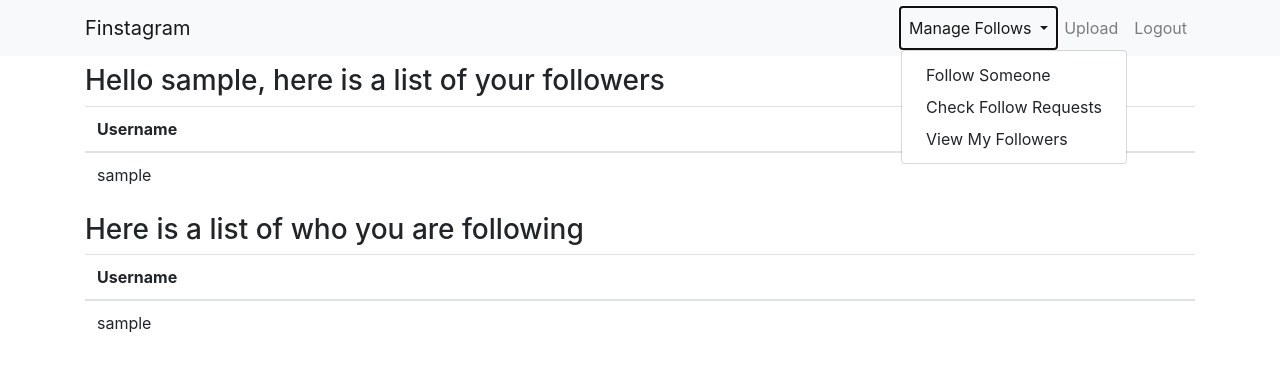
After one commit to fk721/finstagram, a Flask app: page /view-followers in a window 1280 px wide, after a click on "Manage Follows". The commit adds this page. Shown: the top 372 px of the page. Run offline with Flask 2, Linux system fonts and the light colour scheme; the visitor is signed in with stand-in values (Sample User, id 1); tables that the repository leaves empty hold one stand-in row (values such as "Sample post"); some libraries are stand-ins or nearby versions.

Commit message:
Final updates

```diff
--- a/app.py
+++ b/app.py
@@ -30,7 +30,6 @@ def convertToBinaryData(filename):
 #Define a route to hello function
 @app.route('/')
 def hello():
-    # return render_template('index.html')
     try:
         return home()
     except:
@@ -40,6 +39,11 @@ def hello():
 @app.route('/login')
 def login():
     return render_template('login.html')
+
+@app.route('/logout')
+def logout():
+    session.pop('username')
+    return redirect('/')
 
 #Define route for register
 @app.route('/register')
@@ -123,7 +127,7 @@ def home():
 
         query = 'SELECT photoID, postingdate, photoBlob, caption, photoPoster \
                 FROM (SELECT * FROM Photo P JOIN Follow F ON (P.photoPoster = F.username_followed) WHERE followstatus = True AND allFollowers = True \
-                AND username_follower = %s OR %s IN (SELECT member_username FROM BelongTo WHERE groupName IN (SELECT groupName FROM SharedWith WHERE photoID =  P.photoID))) \
+                AND username_follower = %s OR ( followstatus = True and %s IN (SELECT member_username FROM BelongTo WHERE (groupName, owner_username) IN (SELECT groupName, groupOwner FROM SharedWith WHERE photoID =  P.photoID)))) \
                 AS T \
                 UNION \
                 (SELECT photoID, postingdate, photoBlob, caption, photoPoster \
@@ -178,6 +182,79 @@ def upload_image():
     else:
         return render_template('login.html')
 
+@app.route('/follow')
+def followSomeone():
+    try:
+        user = session['username']
+        return render_template('follow-someone.html')
+    except:
+        return render_template('login.html')
+
+@app.route("/followUser", methods=["POST"])
+def followUser():
+    if 'username' in session:
+        userToFollow = request.form['userToFollow']
+        if userToFollow == session['username']:
+            message = "You cannot follow yourself"
+        else:
+            cursor = conn.cursor()
+            query = 'SELECT username FROM Person WHERE username = % s'
+            cursor.execute(query, (userToFollow))
+            if (cursor.fetchone() is None):
+                message = "This user does not exist"
+            else:
+                query = 'SELECT * FROM Follow WHERE username_followed = %s AND username_follower = %s'
+                cursor.execute(query, (userToFollow, session['username']))
+                followEntry = cursor.fetchone()
+                if (followEntry is None):
+                    query = 'INSERT INTO Follow (username_followed, username_follower, followstatus) VALUES (%s, %s, %s)'
+                    cursor.execute(query, (userToFollow, session['username'], False))
+                    conn.commit()
+                    message = "Your request has been sent"
+                elif (followEntry['followstatus']):
+                    message = "You already follow this user"
+                else:
+                    message = "You have already sent out this follow request"
+                cursor.close()
+        return render_template("follow-someone.html", message=message)
+    else:
+        return render_template('login.html')
+
+@app.route('/follow-requests')
+def followRequests():
+    try:
+        user = session['username']
+        cursor = conn.cursor()
+        query = 'SELECT username_follower FROM Follow WHERE followstatus = False AND username_followed = %s'
+        cursor.execute(query, (session['username']))
+        requests = cursor.fetchall()
+        cursor.close()
+        return render_template('follow-requests.html', requests=requests, username=user)
+    except:
+        return render_template('login.html')
+
+@app.route('/view-followers')
+def viewFollowers():
+    try:
+        user = session['username']
+
+        cursor = conn.cursor()
+        query = 'SELECT username_follower FROM Follow WHERE followstatus = True AND username_followed = %s'
+        cursor.execute(query, (user))
+        followers = cursor.fetchall()
+        cursor.close()
+
+        cursor = conn.cursor()
+        query = 'SELECT username_followed FROM Follow WHERE followstatus = True AND username_follower = %s'
+        cursor.execute(query, (user))
+        following = cursor.fetchall()
+        cursor.close()
+
+        return render_template('view-followers.html', following=following, followers=followers, username=user)
+    except:
+        return render_template('login.html')
+
+# API CALL, USING AJAX
 @app.route("/get_info", methods=["POST"])
 def getInfo():
     photoID = request.get_data().decode('utf-8')
@@ -212,11 +289,30 @@ def getInfo():
     print("Liked Users:",likedUsers)
     return json.dumps({'status':'OK','posterStats':posterStats,'numLikes':numLikes, 'taggedUsers': taggedUsers, 'likedUsers' : likedUsers})
 
+# API CALL, USING AJAX
+@app.route("/process_requests", methods=["POST"])
+def processRequests():
+    toAccept = json.loads(request.form['toAccept'])
+    toDelete = json.loads(request.form['toDelete'])
 
-@app.route('/logout')
-def logout():
-    session.pop('username')
-    return redirect('/')
+    # Accept All Requests
+    if toAccept:
+        cursor = conn.cursor()
+        query = 'UPDATE Follow SET followstatus = True WHERE username_followed = %s AND username_follower IN %s'
+        cursor.execute(query, (session['username'], toAccept))
+        conn.commit()
+        cursor.close()
+
+    # Delete All Requests
+    if toDelete:
+        cursor = conn.cursor()
+        query = 'DELETE FROM Follow WHERE username_followed = %s AND username_follower IN %s'
+        cursor.execute(query, (session['username'], toDelete))
+        conn.commit()
+        cursor.close()
+    return json.dumps({'status:':"OK"})
+
+
 
 app.secret_key = 'some key that you will never guess'
 #Run the app on localhost port 5000
--- a/static/scripts/main.js
+++ b/static/scripts/main.js
@@ -1,4 +1,4 @@
-// API CALL TO FLASK
+// API CALL TO FLASK TO GET PHOTO INFO
 function getInfo(photoID) {
     $.ajax({
         type: 'POST',
@@ -50,3 +50,30 @@ function getInfo(photoID) {
         }
     });
 };
+
+// API CALL TO FLASK TO PROCESS FOLLOW REQUESTS
+function processFollowRequests() {
+    var toAccept = [];
+    var toDelete = [];
+    $("input:radio.toAccept:checked").each(function () {
+        toAccept.push(this.value);
+    });
+
+    $("input:radio.toDelete:checked").each(function () {
+        toDelete.push(this.value);
+    });
+
+    $.ajax({
+        type: 'POST',
+        url: "/process_requests",
+        data: {toAccept: JSON.stringify(toAccept), toDelete: JSON.stringify(toDelete)},
+        success: function(response) {
+            setTimeout(function(){// wait for 5 secs(2)
+                location.reload(); // then reload the page.(3)
+           }, 1500);
+        },
+        error: function(error) {
+            console.log(error);
+        }
+    });
+}
--- a/templates/nav.html
+++ b/templates/nav.html
@@ -1,4 +1,4 @@
-<nav class="navbar navbar-expand-lg navbar-dark bg-dark">
+<nav class="navbar navbar-expand-lg navbar-light bg-light">
     <div class="container">
         <a class="navbar-brand" href="/home">Finstagram</a>
         <button class="navbar-toggler" type="button" data-toggle="collapse" data-target="#navbarNav" aria-controls="navbarNav" aria-expanded="false" aria-label="Toggle navigation">
@@ -6,6 +6,16 @@
         </button>
         <div class="collapse navbar-collapse" id="navbarNav">
           <ul class="nav navbar-nav ml-auto">
+            <li class="nav-item dropdown">
+              <a class="nav-link dropdown-toggle" href="#" id="navbarDropdown" role="button" data-toggle="dropdown" aria-haspopup="true" aria-expanded="false">
+                Manage Follows
+              </a>
+              <div class="dropdown-menu" aria-labelledby="navbarDropdown">
+                <a class="dropdown-item" href="/follow"> Follow Someone</a>
+                <a class="dropdown-item" href="/follow-requests"> Check Follow Requests </a>
+                <a class="dropdown-item" href="/view-followers"> View My Followers</a>
+              </div>
+            </li>
             <li class="nav-item">
               <a class="nav-link" href="/upload">Upload</a>
             </li>
--- /dev/null
+++ b/templates/view-followers.html
@@ -0,0 +1,64 @@
+{% include "header.html" %}
+{% include "nav.html" %}
+
+<!-- TABLE FOR FOLLOWERS -->
+<div class="container">
+    {% if followers | length == 0 %}
+    <h3 class='mt-2 mb-2'> Sorry, {{username}}, you have 0 followers :( </h3>
+    {% else %}
+    <h3 class='mt-2 mb-2'> Hello {{username}}, here is a list of your followers </h3>
+    {% endif %}
+</div>
+
+<div class="container mt-10">
+    {% if followers | length > 0 %}
+    <table class="table mt-2">
+        <thead>
+            <tr>
+            <th scope="col">Username</th>
+            </tr>
+    {% endif %}
+
+    {% for follower in followers %}
+        <tr>
+            <td> {{follower.username_follower}} </td>
+        </tr>
+    {% endfor %}
+
+    {% if followers | length > 0 %}
+        </tbody>
+    </table>
+    {% endif %}
+</div>
+
+<!-- TABLE FOR FOLLOWING -->
+<div class="container">
+    {% if following | length == 0 %}
+    <h3 class='mt-2 mb-2'>  You are not following anyone </h3>
+    {% else %}
+    <h3 class='mt-2 mb-2'> Here is a list of who you are following </h3>
+    {% endif %}
+</div>
+
+<div class="container mt-10">
+    {% if following | length > 0 %}
+    <table class="table mt-2">
+        <thead>
+            <tr>
+            <th scope="col">Username</th>
+            </tr>
+    {% endif %}
+
+    {% for follower in following %}
+        <tr>
+            <td> {{follower.username_followed}} </td>
+        </tr>
+    {% endfor %}
+
+    {% if following | length > 0 %}
+        </tbody>
+    </table>
+    {% endif %}
+</div>
+
+{% include "footer.html" %}
```
Also changed, not shown: templates/follow-requests.html (added, +46 -0 lines), templates/follow-someone.html (added, +29 -0 lines), README.md, 1 other file.
